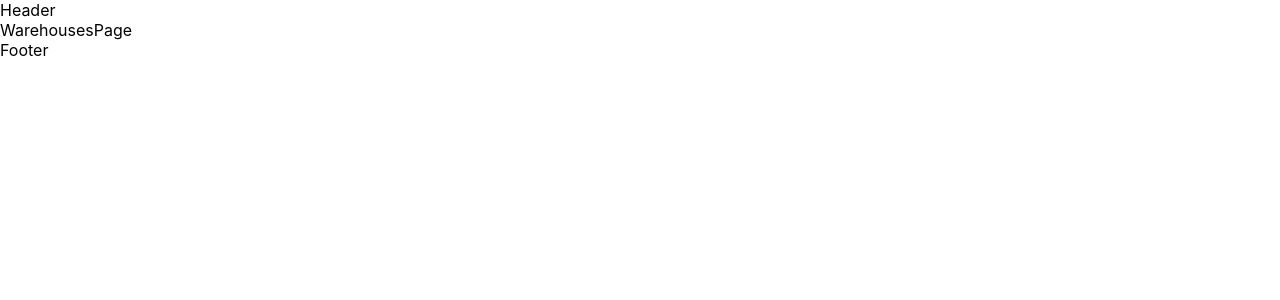
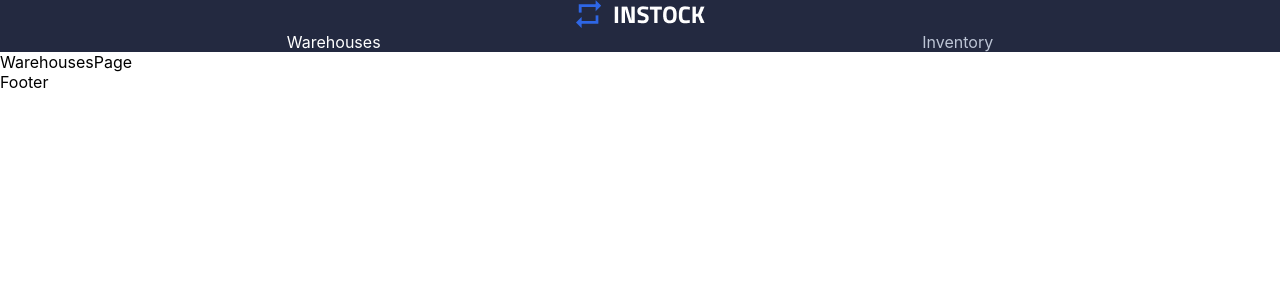
Before and after one commit to DBeaulne/InStock-MCSD, a React (Create React App) app: page /warehouses in a window 1280 px wide. Shown: the top 300 px of the page. Built offline with nearby package versions, Linux system fonts and the light colour scheme.

Commit message:
continue with header code build and styling

```diff
--- a/src/components/Header/Header.jsx
+++ b/src/components/Header/Header.jsx
@@ -1,8 +1,29 @@
+import "./Header.scss";
 import React from "react";
-import "./Header.scss";
+import { NavLink } from "react-router-dom";
+import logoImg from "../../assets/logo/InStock-Logo_1x.png";
 
 const Header = () => {
-  return <div>Header</div>;
+	return (
+		<div className="header">
+			<div className="header__logo">
+				{
+					<img
+						src={logoImg}
+						alt="InStock logo"
+					/>
+				}
+			</div>
+			<nav className="header__nav">
+				<div className="header__nav-link">
+					<NavLink to="warehouses">Warehouses</NavLink>
+				</div>
+				<div className="header__nav-link">
+					<NavLink to="inventory">Inventory</NavLink>
+				</div>
+			</nav>
+		</div>
+	);
 };
 
 export default Header;
--- a/src/components/Header/Header.scss
+++ b/src/components/Header/Header.scss
@@ -1 +1,34 @@
 /* Header styling */
+*,
+*::before,
+*::after {
+	box-sizing: border-box;
+	padding: 0;
+	margin: 0;
+}
+
+a {
+	text-decoration: none;
+	color: #bdc5d5;
+	width: 10rem;
+
+	&.active {
+		color: #fff;
+	}
+}
+
+.header {
+	display: flex;
+	flex-direction: column;
+	align-items: center;
+	padding-left: 1rem;
+	padding-right: 1rem;
+	background: #232940;
+
+	&__nav {
+		display: flex;
+		flex-direction: row;
+		width: 100%;
+		justify-content: space-around;
+	}
+}
```
Also changed, not shown: src/components/Header/Header.js (deleted, +0 -13 lines).
